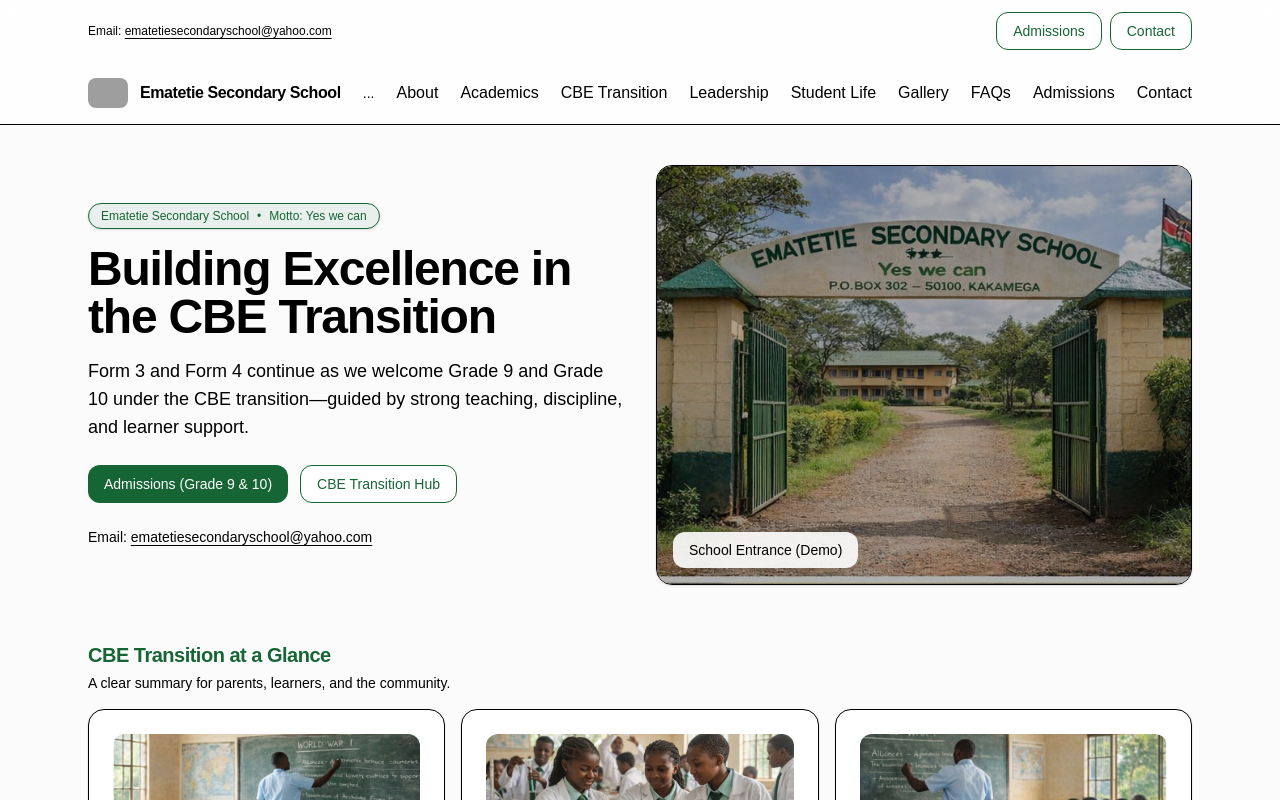
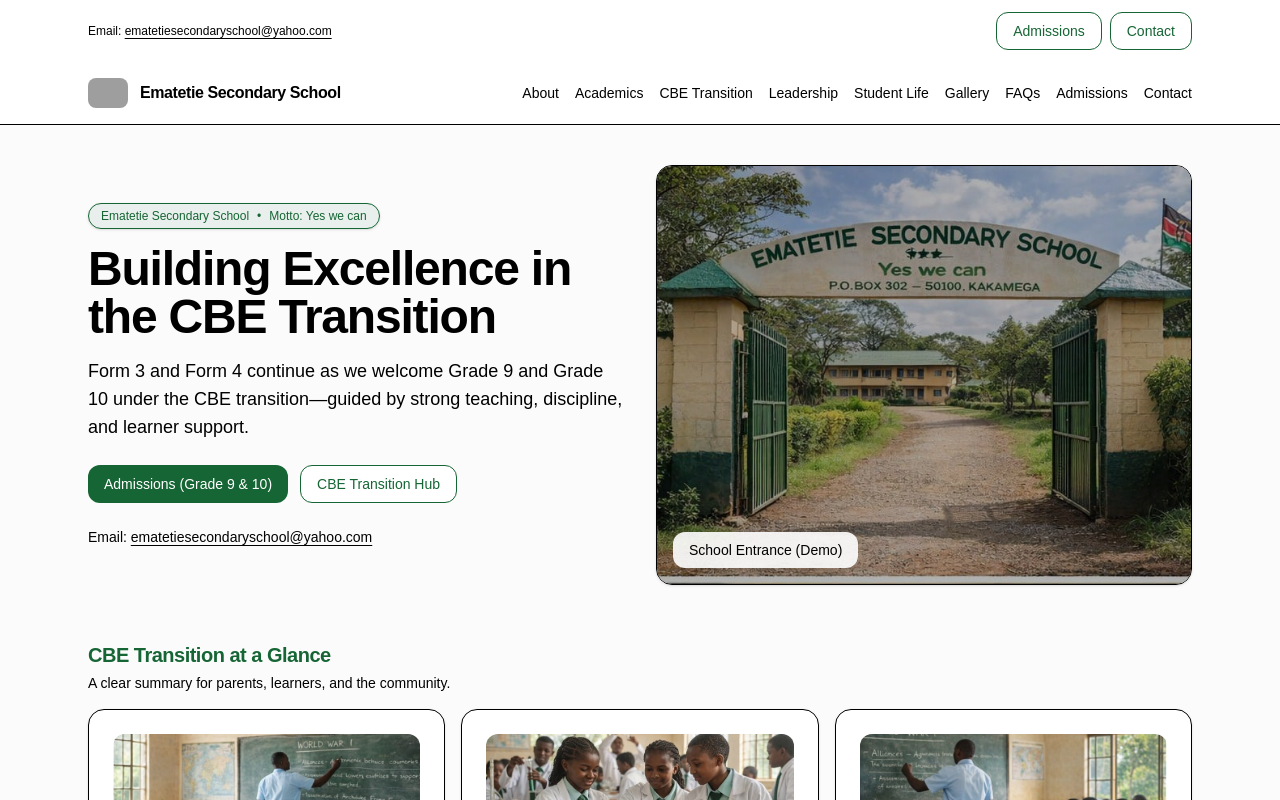
Before and after one commit to ianesipisu099-commits/ematetie-school-demo, a Next.js app: page / in a window 1280 px wide. Shown: the top 800 px of the page. Built offline with nearby package versions, Linux system fonts and the light colour scheme; grey boxes are pictures that could not be loaded.

Commit message:
Fix desktop nav rendering; prevent mobile header overlap

```diff
--- a/components/SiteHeader.tsx
+++ b/components/SiteHeader.tsx
@@ -22,7 +22,7 @@ export default function SiteHeader() {
   const [open, setOpen] = useState(false);
 
   return (
-    <header className="sticky top-0 z-50 border-b bg-white/80 backdrop-blur">
+    <header className="sticky top-0 z-50 border-b bg-white">
       {/* Skip link (accessibility) */}
       <a
         href="#main"
@@ -65,16 +65,14 @@ export default function SiteHeader() {
             <span className="hidden sm:inline">{school.name}</span>
             <span className="sm:hidden">Ematetie</span>
           </Link>
-
 {/* Desktop nav */}
 <nav className="hidden md:flex items-center gap-4 text-sm">
-  ...
-  </nav>
   {navLinks.map((l) => (
     <Link key={l.href} className="hover:underline" href={l.href}>
       {l.label}
     </Link>
   ))}
+</nav>
           <button
   type="button"
   aria-label="Open menu"
```
Lines whose indentation alone changed are shown as unchanged.
